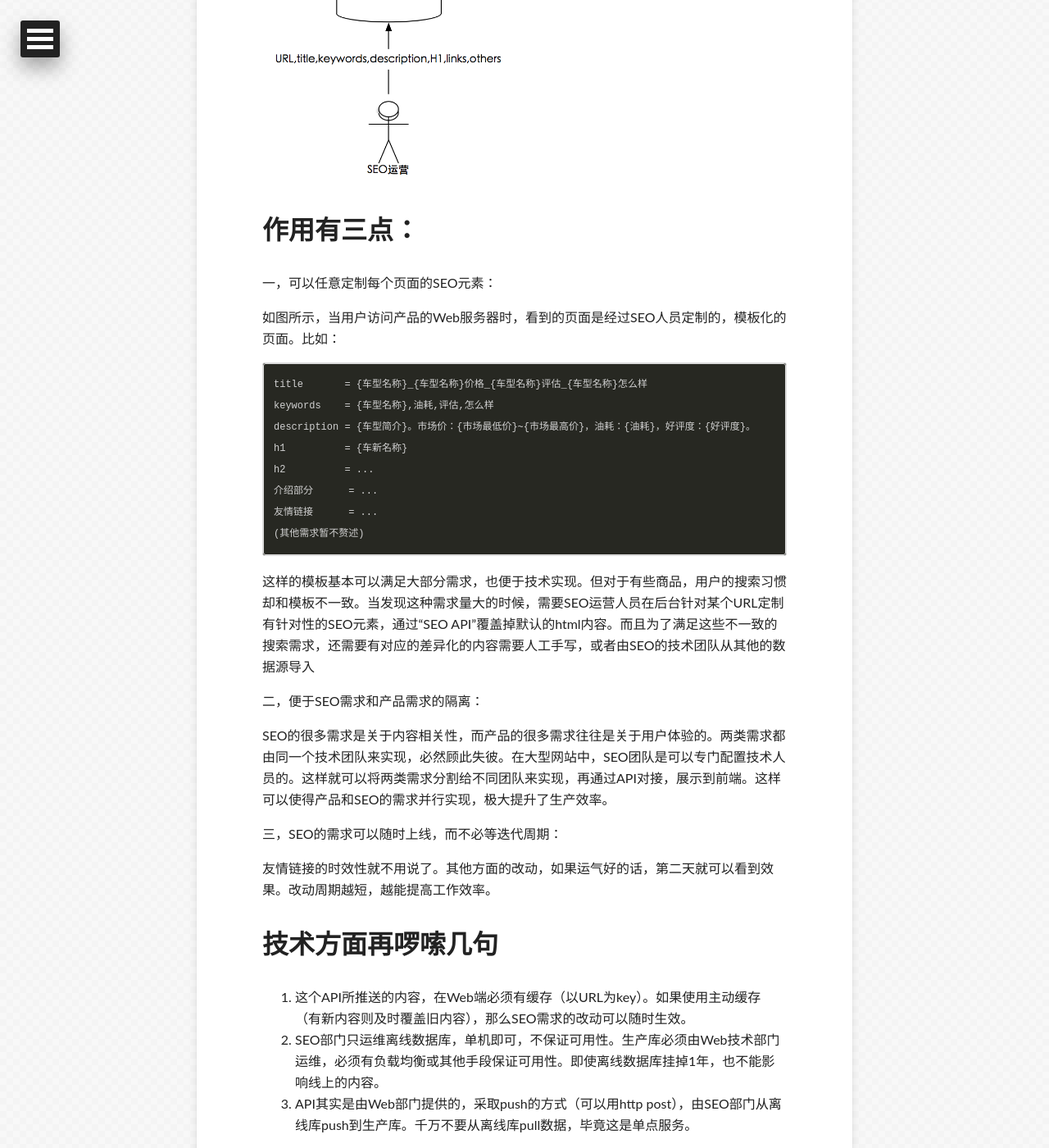
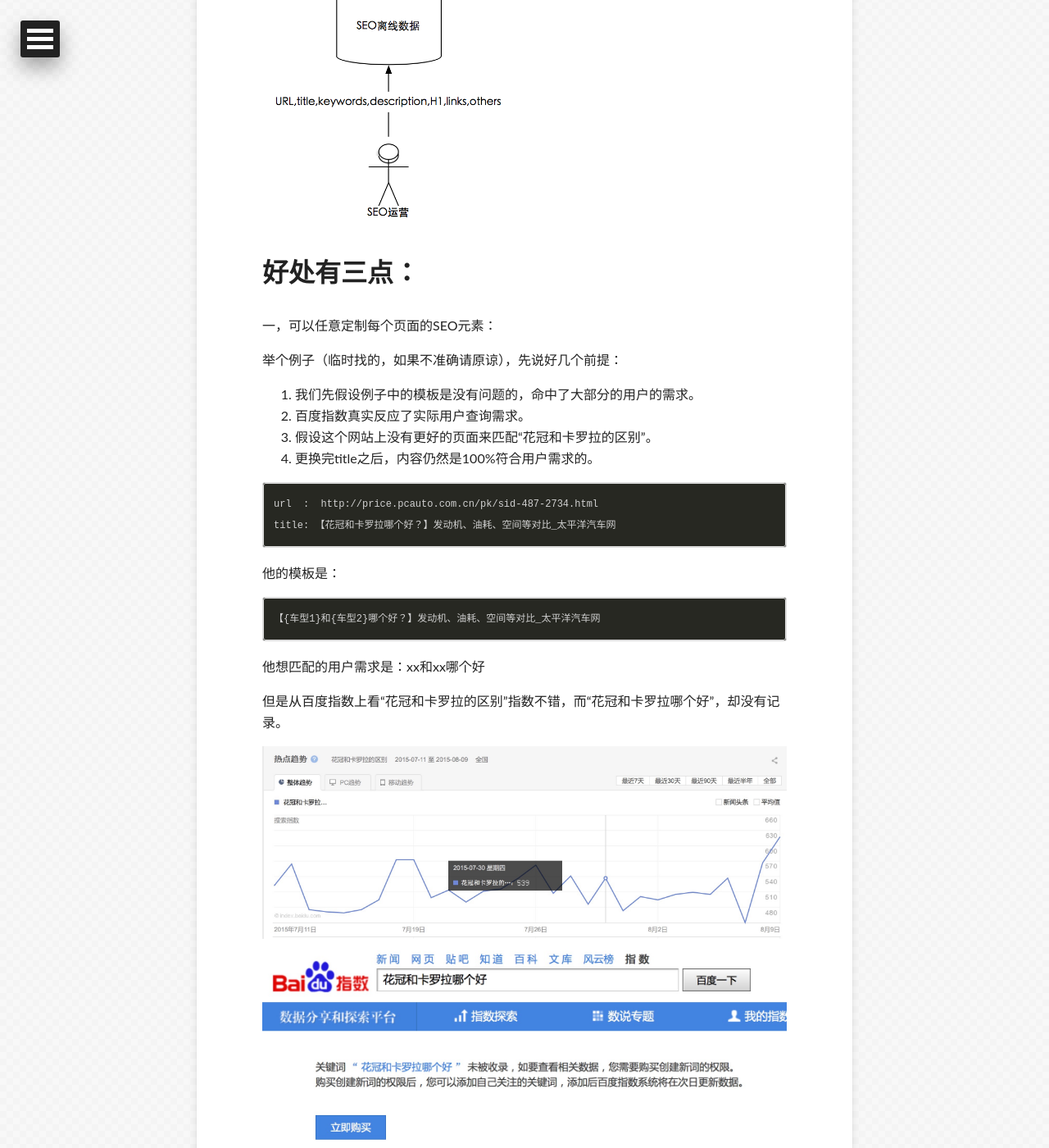
Before and after one commit to apyixiang/apyixiang.github.io, a Jekyll site: the page built from _posts/2015-07-31-seo-api.markdown, in a window 1280 px wide and 1400 px high, scrolled down 877 px. Shown: the whole window at 82% size. Built offline with Jekyll 4.4.1, drawn with Linux system fonts in a browser that asks for light colours; some web fonts are replaced; Markdown is read by kramdown in place of the engine named in the settings; comment, search, counter and statistics services are not loaded; some of the changed text lies outside the part shown.

Commit message:
add an example

````diff
--- a/_posts/2015-07-31-seo-api.markdown
+++ b/_posts/2015-07-31-seo-api.markdown
@@ -9,15 +9,47 @@ tags: [SEO,API]
 
 
 一般的大网站会划分产品，运营，销售，营销，研发等部门。其中几乎所有职能部门都会给研发部提需求，排期，上线，改BUG。营销中的SEO往往是被排在优先级靠后的位置，SEO的需求实现很慢，而出了BUG也比较靠后才会修复。为了解决这个问题，我提出一个“SEO PUSH API”的概念。
+相信很多公司已经这么做了，比如的友情链接管理（全站每个页面都不同，不是说首页的），TDK的单独定制。我所描述的这个API，无非是将所有SEO需求都综合到一起了，没什么难理解的。
 
 ![SEO API]({{ site.url }}/images/seo_api.png)
 
-作用有三点：
+好处有三点：
 ==========
 
 一，可以任意定制每个页面的SEO元素：
 
-如图所示，当用户访问产品的Web服务器时，看到的页面是经过SEO人员定制的，模板化的页面。比如：
+举个例子（临时找的，如果不准确请原谅），先说好几个前提：
+
+1. 我们先假设例子中的模板是没有问题的，命中了大部分的用户的需求。
+1. 百度指数真实反应了实际用户查询需求。
+1. 假设这个网站上没有更好的页面来匹配“花冠和卡罗拉的区别”。
+1. 更换完title之后，内容仍然是100%符合用户需求的。
+
+```
+url  :  http://price.pcauto.com.cn/pk/sid-487-2734.html
+title: 【花冠和卡罗拉哪个好？】发动机、油耗、空间等对比_太平洋汽车网
+```
+
+他的模板是：
+
+```
+【{车型1}和{车型2}哪个好？】发动机、油耗、空间等对比_太平洋汽车网
+```
+
+他想匹配的用户需求是：xx和xx哪个好
+
+但是从百度指数上看“花冠和卡罗拉的区别”指数不错，而“花冠和卡罗拉哪个好”，却没有记录。
+
+![“花冠和卡罗拉的区别”的百度指数](/images/car_title_baidu_query.jpg)
+![“花冠和卡罗拉哪个好”的百度指数](/images/car_title_baidu_query2.png)
+
+那么这个页面的title应该被定制为：
+
+```
+【花冠和卡罗拉的区别】发动机、油耗、空间等对比_太平洋汽车网
+```
+
+下面说理论。如图所示，当用户访问产品的Web服务器时，看到的页面是经过SEO人员定制的，模板化的页面。比如：
 
 ```
 title       = {车型名称}_{车型名称}价格_{车型名称}评估_{车型名称}怎么样
@@ -29,12 +61,13 @@ h2          = ...
 友情链接      = ...
 (其他需求暂不赘述)
 ```
+模板基本可以满足大部分需求，也便于技术实现。但对于有些商品，用户的搜索习惯却和模板不一致。当发现这种需求量大的时候，需要SEO运营人员在后台针对某个URL定制有针对性的SEO元素，还可能需要人工手写差异化的内容，或者由SEO的技术团队从其他的数据源对接。
 
-这样的模板基本可以满足大部分需求，也便于技术实现。但对于有些商品，用户的搜索习惯却和模板不一致。当发现这种需求量大的时候，需要SEO运营人员在后台针对某个URL定制有针对性的SEO元素，通过“SEO API”覆盖掉默认的html内容。而且为了满足这些不一致的搜索需求，还需要有对应的差异化的内容需要人工手写，或者由SEO的技术团队从其他的数据源导入
+
 
 二，便于SEO需求和产品需求的隔离：
 
-SEO的很多需求是关于内容相关性，而产品的很多需求往往是关于用户体验的。两类需求都由同一个技术团队来实现，必然顾此失彼。在大型网站中，SEO团队是可以专门配置技术人员的。这样就可以将两类需求分割给不同团队来实现，再通过API对接，展示到前端。这样可以使得产品和SEO的需求并行实现，极大提升了生产效率。
+SEO的很多需求是关于内容相关性，而产品的很多需求往往是关于用户体验的。两类需求都由同一个技术团队来实现，必然顾此失彼。在大型网站中，SEO团队是可以专门配置技术人员的。这样就可以将两类需求分割给不同团队来实现，再通过API对接，展示到前端。这样可以使得产品和SEO的需求并行实现，极大提升了生产效率。并行的意思就是，SEO的很多需求完全可以通过后台运营实现，而不需要麻烦web技术团队了。而web技术团队可以集中精力改善用户体验和网站稳定性。
 
 三，SEO的需求可以随时上线，而不必等迭代周期：
 
@@ -46,3 +79,4 @@ SEO的很多需求是关于内容相关性，而产品的很多需求往往是
 1. 这个API所推送的内容，在Web端必须有缓存（以URL为key）。如果使用主动缓存（有新内容则及时覆盖旧内容），那么SEO需求的改动可以随时生效。
 2. SEO部门只运维离线数据库，单机即可，不保证可用性。生产库必须由Web技术部门运维，必须有负载均衡或其他手段保证可用性。即使离线数据库挂掉1年，也不能影响线上的内容。
 3. API其实是由Web部门提供的，采取push的方式（可以用http post），由SEO部门从离线库push到生产库。千万不要从离线库pull数据，毕竟这是单点服务。
+4. 请一定做语法好风险控制，即api中的内容不应该包含html语法符号。否则很可能导致页面排版错乱。
````
Also changed, not shown: images/car_title_baidu_query.jpg (added), images/car_title_baidu_query2.png (added).
